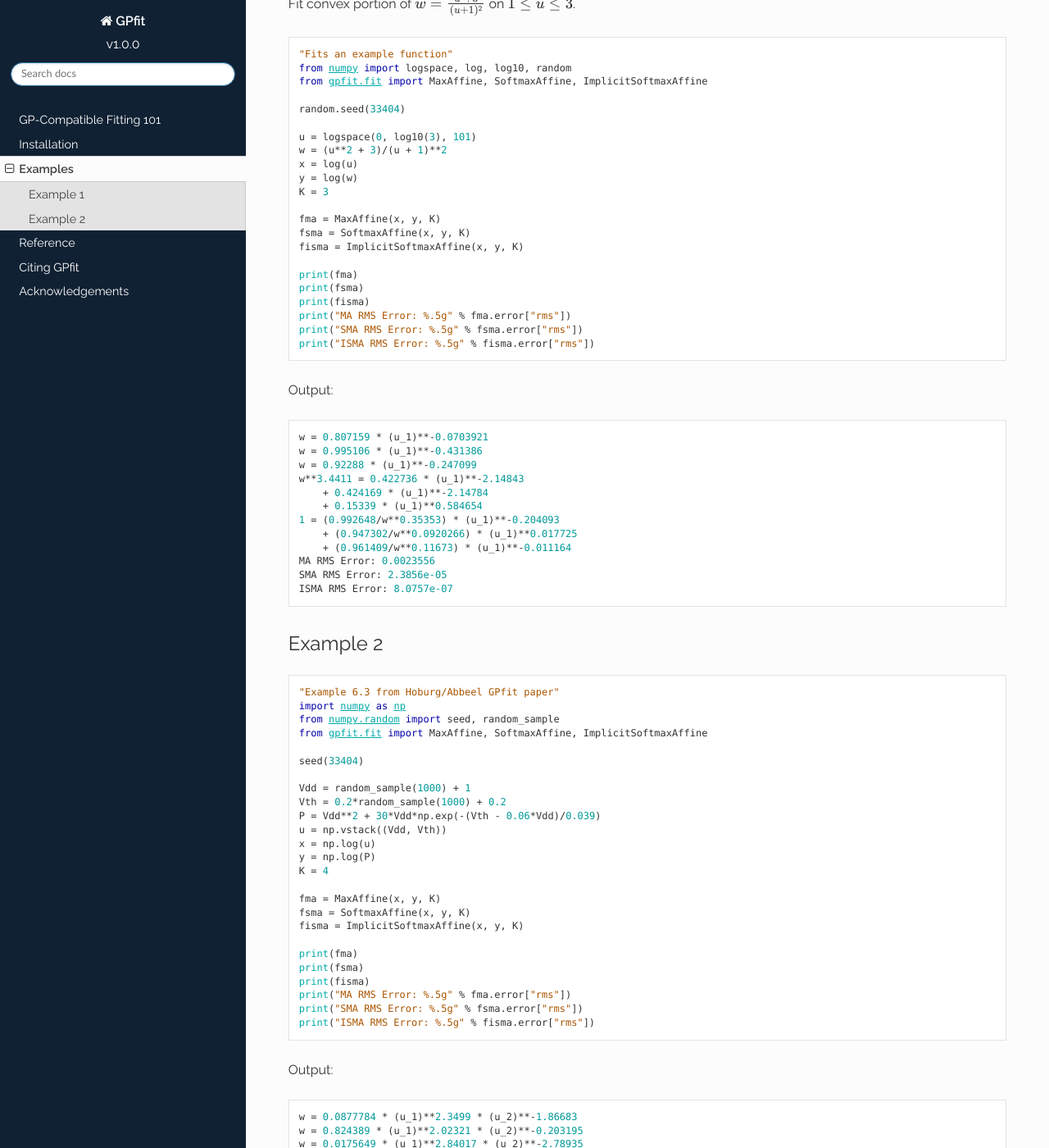
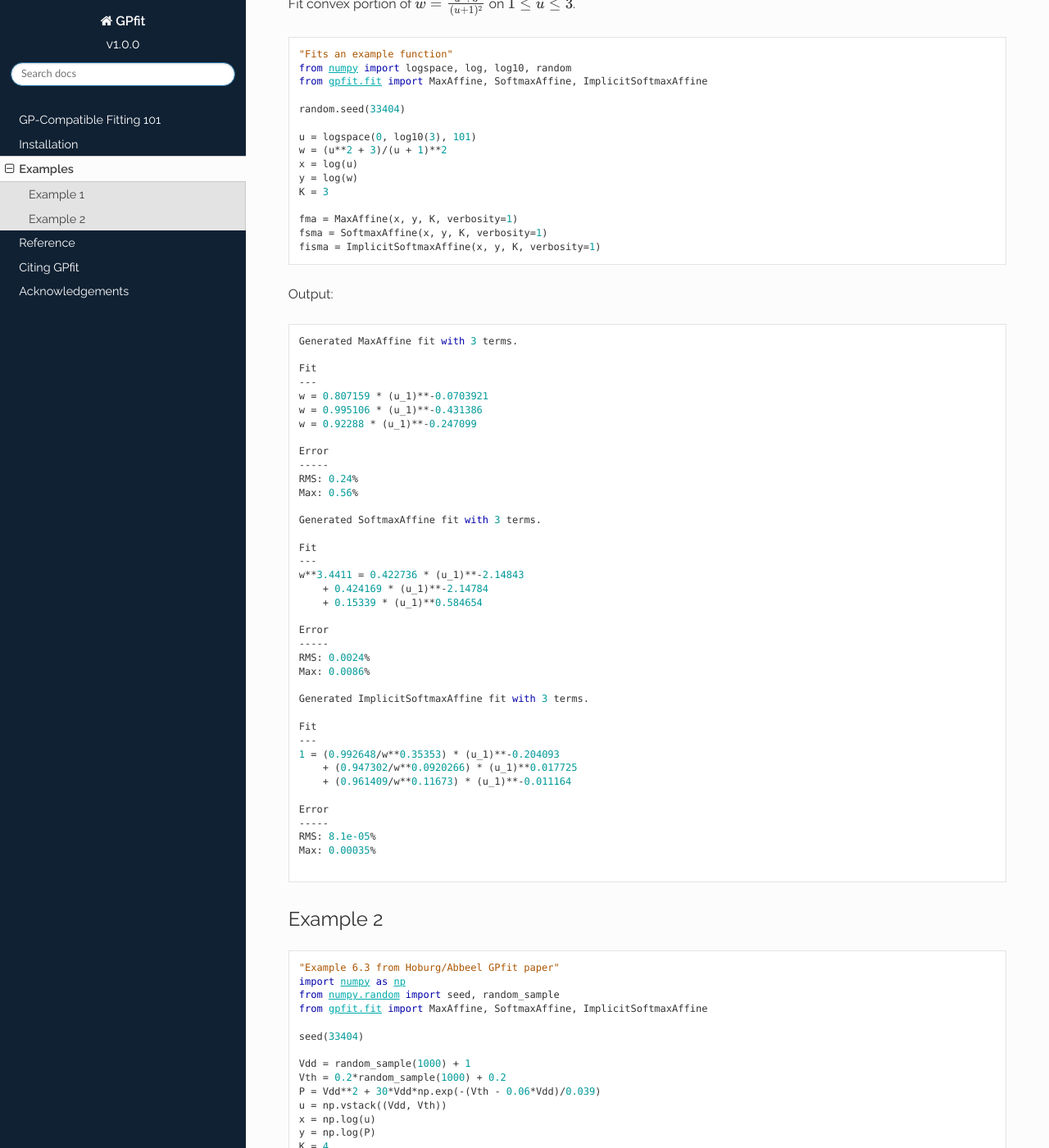
Before and after one commit to convexengineering/gpfit, a Sphinx documentation site: the page built from docs/source/examples.rst, in a window 1280 px wide and 1400 px high, scrolled down 282 px. Shown: the whole window at 82% size. Built offline with Sphinx 7.4.7 and the Read the Docs theme 2.0.0, drawn with Linux system fonts in a browser that asks for light colours; some of the changed text lies outside the part shown.

Commit message:
Pretty output when verbosity=1 (#104)
And add type attribute to Fit

```diff
--- a/docs/source/examples/hoburgabbeel_ex6_1.py
+++ b/docs/source/examples/hoburgabbeel_ex6_1.py
@@ -10,13 +10,6 @@ x = log(u)
 y = log(w)
 K = 3
 
-fma = MaxAffine(x, y, K)
-fsma = SoftmaxAffine(x, y, K)
-fisma = ImplicitSoftmaxAffine(x, y, K)
-
-print(fma)
-print(fsma)
-print(fisma)
-print("MA RMS Error: %.5g" % fma.error["rms"])
-print("SMA RMS Error: %.5g" % fsma.error["rms"])
-print("ISMA RMS Error: %.5g" % fisma.error["rms"])
+fma = MaxAffine(x, y, K, verbosity=1)
+fsma = SoftmaxAffine(x, y, K, verbosity=1)
+fisma = ImplicitSoftmaxAffine(x, y, K, verbosity=1)
--- a/docs/source/examples/hoburgabbeel_ex6_1_output.txt
+++ b/docs/source/examples/hoburgabbeel_ex6_1_output.txt
@@ -1,12 +1,38 @@
+Generated MaxAffine fit with 3 terms.
+
+Fit
+---
 w = 0.807159 * (u_1)**-0.0703921
 w = 0.995106 * (u_1)**-0.431386
 w = 0.92288 * (u_1)**-0.247099
+
+Error
+-----
+RMS: 0.24%
+Max: 0.56%
+
+Generated SoftmaxAffine fit with 3 terms.
+
+Fit
+---
 w**3.4411 = 0.422736 * (u_1)**-2.14843
     + 0.424169 * (u_1)**-2.14784
     + 0.15339 * (u_1)**0.584654
+
+Error
+-----
+RMS: 0.0024%
+Max: 0.0086%
+
+Generated ImplicitSoftmaxAffine fit with 3 terms.
+
+Fit
+---
 1 = (0.992648/w**0.35353) * (u_1)**-0.204093
     + (0.947302/w**0.0920266) * (u_1)**0.017725
     + (0.961409/w**0.11673) * (u_1)**-0.011164
-MA RMS Error: 0.0023556
-SMA RMS Error: 2.3856e-05
-ISMA RMS Error: 8.0757e-07
+
+Error
+-----
+RMS: 8.1e-05%
+Max: 0.00035%
--- a/docs/source/examples/hoburgabbeel_ex6_3.py
+++ b/docs/source/examples/hoburgabbeel_ex6_3.py
@@ -13,13 +13,6 @@ x = np.log(u)
 y = np.log(P)
 K = 4
 
-fma = MaxAffine(x, y, K)
-fsma = SoftmaxAffine(x, y, K)
-fisma = ImplicitSoftmaxAffine(x, y, K)
-
-print(fma)
-print(fsma)
-print(fisma)
-print("MA RMS Error: %.5g" % fma.error["rms"])
-print("SMA RMS Error: %.5g" % fsma.error["rms"])
-print("ISMA RMS Error: %.5g" % fisma.error["rms"])
+fma = MaxAffine(x, y, K, verbosity=1)
+fsma = SoftmaxAffine(x, y, K, verbosity=1)
+fisma = ImplicitSoftmaxAffine(x, y, K, verbosity=1)
--- a/docs/source/examples/hoburgabbeel_ex6_3_output.txt
+++ b/docs/source/examples/hoburgabbeel_ex6_3_output.txt
@@ -1,15 +1,41 @@
+Generated MaxAffine fit with 4 terms.
+
+Fit
+---
 w = 0.0877784 * (u_1)**2.3499 * (u_2)**-1.86683
 w = 0.824389 * (u_1)**2.02321 * (u_2)**-0.203195
 w = 0.0175649 * (u_1)**2.84017 * (u_2)**-2.78935
 w = 0.38541 * (u_1)**2.13119 * (u_2)**-0.826143
+
+Error
+-----
+RMS: 0.74%
+Max: 3.4%
+
+Generated SoftmaxAffine fit with 4 terms.
+
+Fit
+---
 w**2.22467 = 5.42035e-05 * (u_1)**5.24451 * (u_2)**-6.68343
     + 3.61239e-08 * (u_1)**9.613 * (u_2)**-9.4893
     + 1.07674e-05 * (u_1)**0.538839 * (u_2)**-6.12098
     + 1.0777 * (u_1)**4.43371 * (u_2)**0.0978425
+
+Error
+-----
+RMS: 0.016%
+Max: 0.081%
+
+Generated ImplicitSoftmaxAffine fit with 4 terms.
+
+Fit
+---
 1 = (0.309986/w**0.309511) * (u_1)**0.6327 * (u_2)**-0.813931
     + (0.012176/w**0.67353) * (u_1)**2.61311 * (u_2)**-2.59033
     + (0.889774/w**0.242028) * (u_1)**0.485343 * (u_2)**-0.0942005
     + (1.00588/w**0.0753052) * (u_1)**0.149934 * (u_2)**0.0116639
-MA RMS Error: 0.007382
-SMA RMS Error: 0.00016261
-ISMA RMS Error: 0.00017923
+
+Error
+-----
+RMS: 0.018%
+Max: 0.12%
```
Also changed, not shown: 4 other files.
